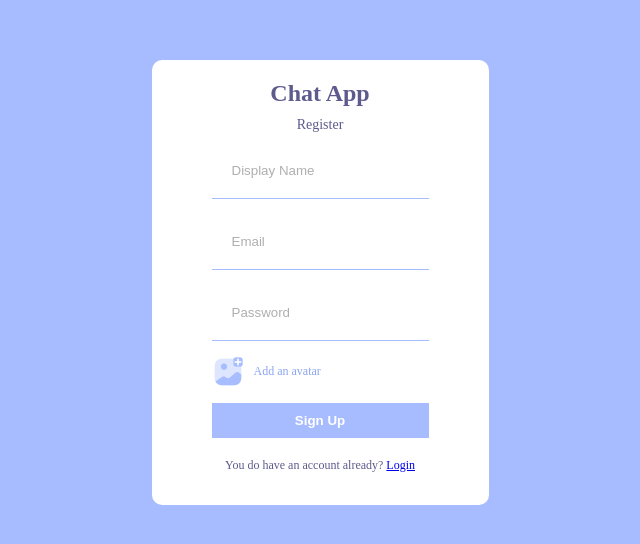
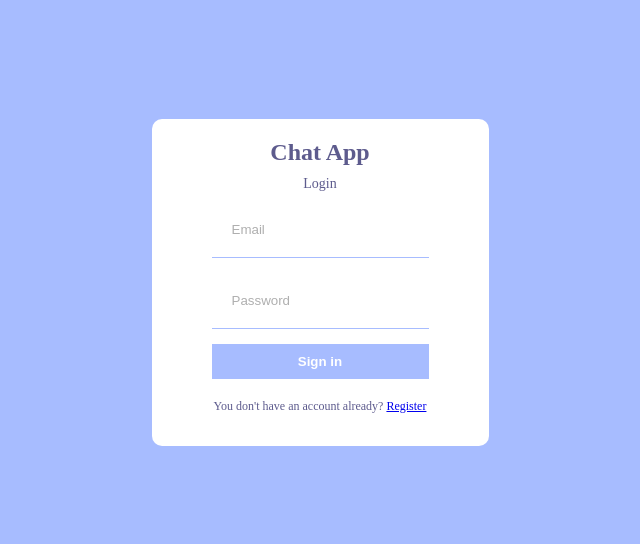
Before and after one commit to lucasBmm/chat-app, a React (Create React App) app: page /login in a window 1280 px wide. Shown: the part 118-662 px from the top of the page, without its empty margins (320-960 px from the left). Built offline with nearby package versions, Linux system fonts and the light colour scheme.

Commit message:
login layout

```diff
--- a/src/App.tsx
+++ b/src/App.tsx
@@ -1,11 +1,12 @@
 import React from 'react';
 import { Register } from './pages/Register/Register';
 import './style.scss'
+import { Login } from './pages/Login/Login';
 
 function App(): JSX.Element {
   return (
     <div className="App">
-      <Register />
+      <Login />
     </div>
   );
 }
--- /dev/null
+++ b/src/pages/Login/Login.scss
@@ -0,0 +1,72 @@
+.form-container {
+    background-color: #a7bcff;
+    height: 100vh;
+    display: flex;
+    align-items: center;
+    justify-content: center;
+
+    .form-wrapper {
+        background-color: white;
+        padding: 20px 60px;
+        border-radius: 10px;
+        display: flex;
+        flex-direction: column;
+        gap: 10px;
+        align-items: center;
+
+        .logo {
+            color: #5d5b8d;
+            font-weight: bold;
+            font-size: 24px
+        }
+
+        .title {
+            color: #5d5b8d;
+            font-size: 14px
+        }
+
+        form {
+            display: flex;
+            flex-direction: column;
+            gap: 15px;
+
+            input {
+                padding: 20px;
+                border: none;
+                border-bottom: solid 1px #a7bcff;
+
+                &::placeholder {
+                    color: rgb(175, 175, 175);
+                }
+            }
+
+            button {
+                background-color: #a7bcff;
+                color: white;
+                padding: 10px;
+                font-weight: bold;
+                border: none;
+                cursor: pointer;
+            }
+
+            label {
+                display: flex;
+                align-items: center;
+                gap: 10px;
+                color: #8da4f1;
+                font-size: 12px;
+                cursor: pointer;
+
+                img {
+                    width: 32px;
+                }
+            }
+        }
+
+        p {
+            color: #5d5b8d;
+            font-size: 12px;
+            margin-top: 10px;
+        }
+    }
+}
--- /dev/null
+++ b/src/pages/Login/Login.tsx
@@ -0,0 +1,19 @@
+import React, { ReactElement } from 'react';
+import './Login.scss'
+
+export const Login: React.FC = (): ReactElement => {
+    return (
+        <div className="form-container">
+            <div className='form-wrapper'>
+                <span className="logo">Chat App</span>
+                <span className="title">Login</span>
+                <form>
+                    <input type="email"     placeholder='Email'         />
+                    <input type="password"  placeholder='Password'      />
+                    <button>Sign in</button>
+                </form>
+                <p>You don't have an account already? <a href="#"> Register </a></p>
+            </div>
+        </div>
+    )
+}
```
